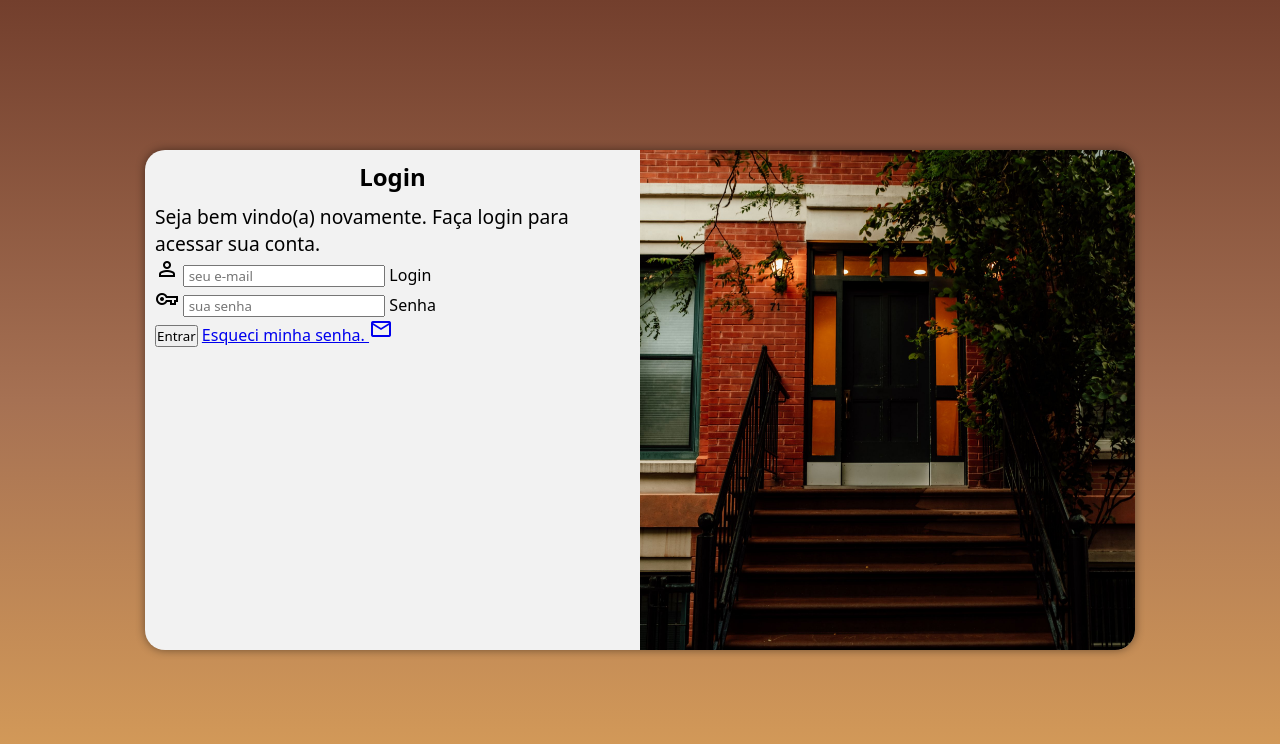
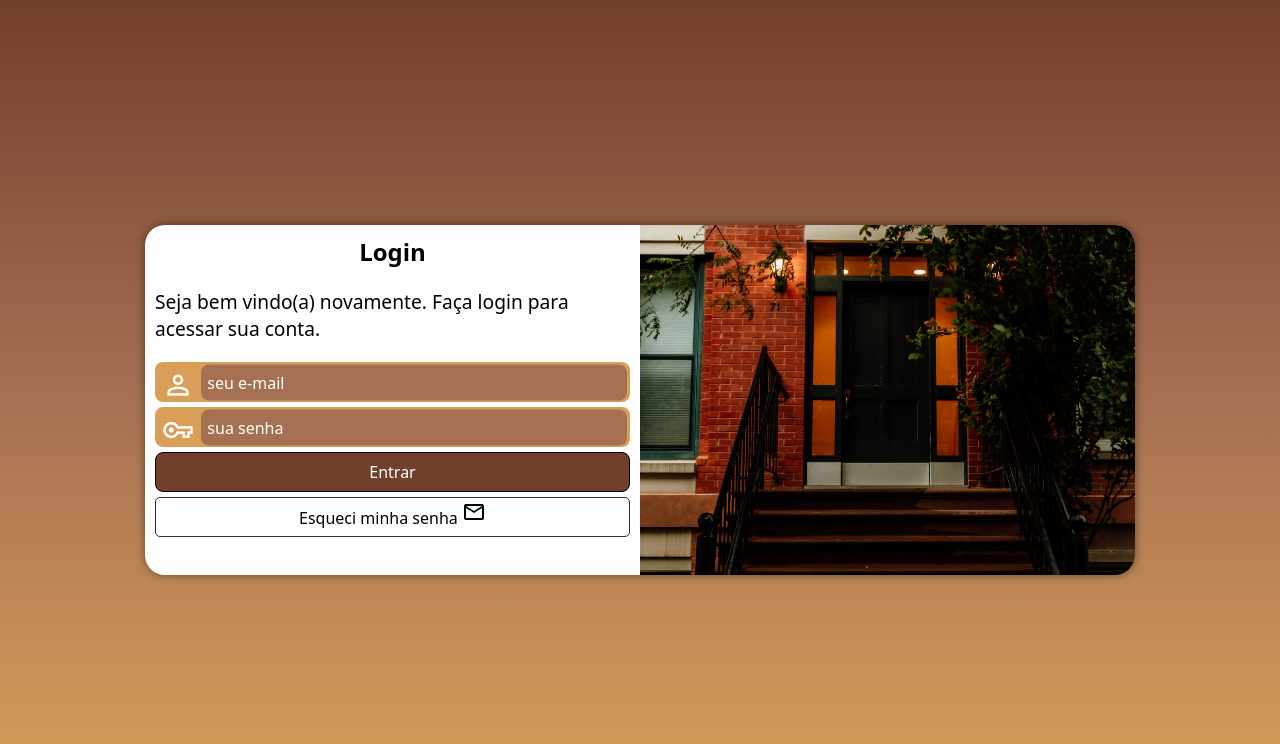
Before and after one commit to GabVS4/projeto-login, a plain HTML site: page index.html in a window 1280 px wide. Drawn offline with nearby package versions, Linux system fonts and the light colour scheme.

Commit message:
Formatação do formulário

```diff
--- a/estilos/pc.css
+++ b/estilos/pc.css
@@ -6,6 +6,7 @@ body {
 
 section#login {
     width: 990px;
+    height: 350px;
 }
 
 section > div#imagem{
@@ -21,4 +22,5 @@ section > div#formulario{
 
 div#formulario > p {
     font-size: 1.2em;
+    margin: 20px 0px;
 }
--- a/estilos/style.css
+++ b/estilos/style.css
@@ -36,23 +36,17 @@ main {
 
 section#login{
     position: absolute;
-    background-color: #F2F2F2;
-
+    background-color: white;
     width: 250px;
     height: 500px;
-
     border-radius: 20px;
-
     top: 50%;
     left: 50%;
-
+    overflow: hidden;
+    box-shadow: 0px 0px 10px rgba(0, 0, 0, 0.450);
+    transition: width 0.3s, height 0.3s;
+    transition-timing-function: ease;
     transform: translate(-50%, -50%);
-
-    overflow: hidden;
-
-    box-shadow: 0px 0px 10px rgba(0, 0, 0, 0.450);
-
-    transition: width 0.3s, height 0.3s;
 }
 
 section > div {
@@ -77,3 +71,81 @@ div#formulario > h1 {
 div#formulario > p {
     font-size: 0.8em;
 }
+
+form > div.campo {
+    background-color: #D99F59;
+    border: 2px solid #D99F59;
+    display: block;
+    width: 100%;
+    height: 40px;
+    margin-top: 5px;
+    border-radius: 8px;
+}
+
+form label {
+    display: none;
+}
+
+div.campo > span{
+    color: white;
+    font-size: 2em;
+    width: 40px;
+    padding: 5px;
+}
+
+div.campo > input {
+    background-color: #A67153 ;
+    font-size: 1em;
+    height: 100%;
+    border-radius: 8px;
+    border: 0px;
+    padding: 2px;
+    width: calc(100% - 45px);
+    transform: translateY(-12.5px);
+}
+
+div.campo > input::placeholder{
+    color: white;
+}
+
+div.campo > input:focus-within{
+    background-color: white;
+}
+
+form > input[type=submit]{
+    display: block;
+    font-size: 1em;
+    width: 100%;
+    height: 40px;
+    margin-top: 5px;
+    background-color: #733F2D;
+    color: white;
+    border: 1px solid black;
+    border-radius: 8px;
+    cursor: pointer;
+}
+
+form > input[type=submit]:hover{
+    background-color: #46261b;
+    color: white;
+}
+
+form > a.botao{
+    display: block;
+    text-align: center;
+    font-size: 1em;
+    width: 100%;
+    height: 40px;
+    margin-top: 5px;
+    padding-top: 2px;
+    background-color: white;
+    border: 1px solid #46261b;
+    border-radius: 5px;
+    color: black;
+    text-decoration: none;
+}
+
+form > a.botao:hover{
+    background-color: #A67153;
+    color: white;
+}
--- a/estilos/tablet.css
+++ b/estilos/tablet.css
@@ -6,6 +6,7 @@ body {
 
 section#login {
     width: 80vw;
+    height: 310px;
 }
 
 section > div#imagem{
--- a/index.html
+++ b/index.html
@@ -31,7 +31,7 @@
                         <label for="isenha">Senha</label>
                     </div>
                     <input type="submit" value="Entrar">
-                    <a href="esqueci.html">Esqueci minha senha. <span class="material-symbols-outlined">mail</span></a>
+                    <a class="botao" href="esqueci.html">Esqueci minha senha <span class="material-symbols-outlined">mail</span></a>
                 </form>
             </div>
         </section>
```
